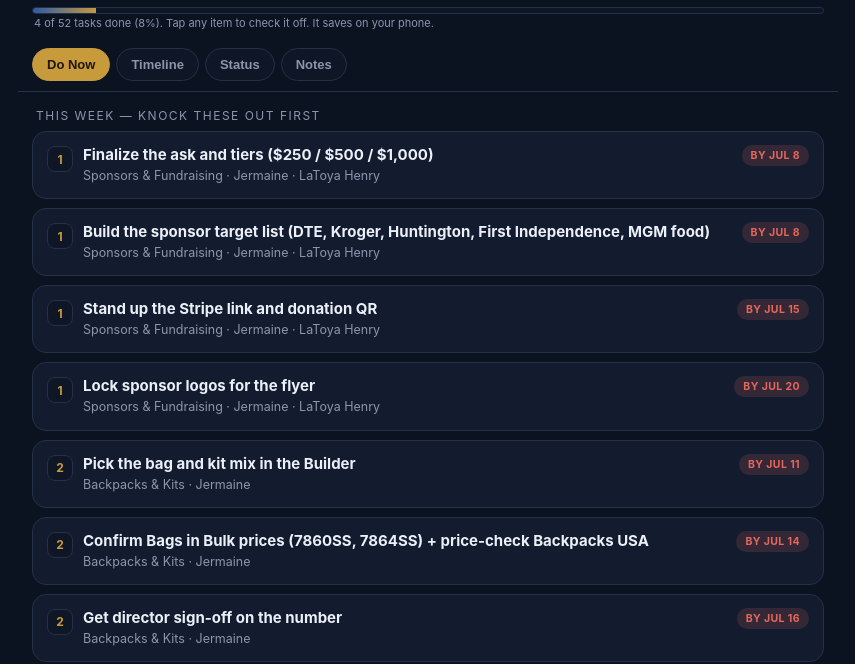
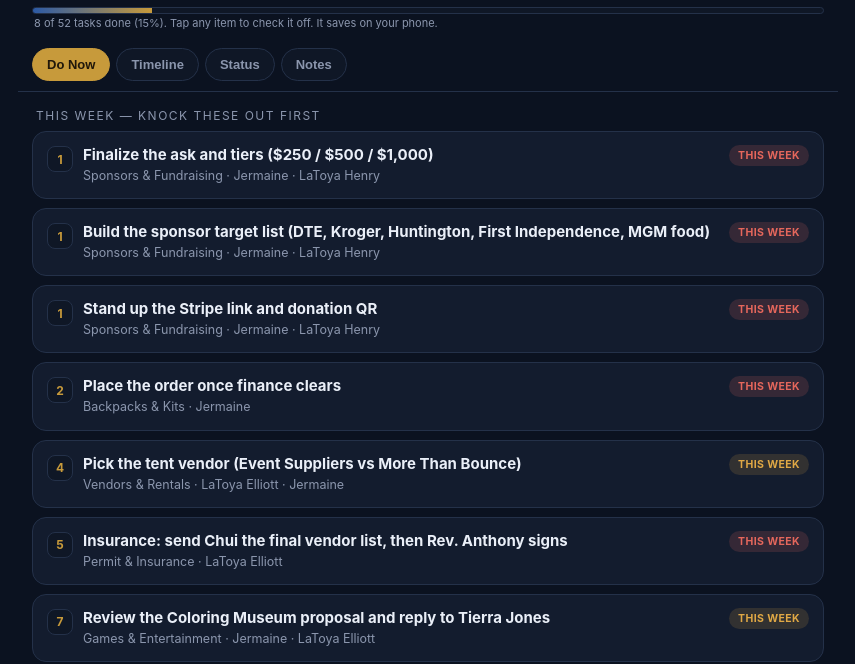
Before and after one commit to Pathworth/b2s-dashboard, a plain HTML site: page index.html in a window 1280 px wide. Shown: the part 136-800 px from the top of the page, without its empty margins (212-1067 px from the left). Drawn offline with Linux system fonts and the light colour scheme.

Commit message:
Update dashboard - Jul 22 status (permit approved, sanitation booked, backpack pick set)

```diff
--- a/index.html
+++ b/index.html
@@ -115,17 +115,17 @@ var esc=function(s){return String(s).replace(/&/g,'&amp;').replace(/</g,'&lt;').
 var WS=[
  {n:1,title:"Sponsors & Fundraising",owner:"Jermaine · LaToya Henry",chip:"hot",chipText:"Critical",due:"Aug 1",
   items:[
-   {t:"Finalize the ask and tiers ($250 / $500 / $1,000)",who:"by Jul 8"},
-   {t:"Build the sponsor target list (DTE, Kroger, Huntington, First Independence, MGM food)",who:"by Jul 8"},
-   {t:"Stand up the Stripe link and donation QR",who:"by Jul 15"},
+   {t:"Finalize the ask and tiers ($250 / $500 / $1,000)",who:"this week"},
+   {t:"Build the sponsor target list (DTE, Kroger, Huntington, First Independence, MGM food)",who:"this week"},
+   {t:"Stand up the Stripe link and donation QR",who:"this week"},
    {t:"Lock sponsor logos for the flyer",who:"by Jul 20"},
    {t:"Send the donation letter",who:"by Aug 1"}]},
- {n:2,title:"Backpacks & Kits",owner:"Jermaine",chip:"hot",chipText:"Order now",due:"Jul 18",
+ {n:2,title:"Backpacks & Kits",owner:"Jermaine",chip:"hot",chipText:"Place order",due:"This week",
   items:[
-   {t:"Pick the bag and kit mix in the Builder",who:"by Jul 11"},
-   {t:"Confirm Bags in Bulk prices (7860SS, 7864SS) + price-check Backpacks USA",who:"by Jul 14"},
-   {t:"Get director sign-off on the number",who:"by Jul 16"},
-   {t:"Place the order (before peak-season stock-outs)",who:"by Jul 18"}]},
+   {t:"Pick the mix (Trailmaker 7860SS elem, 7864SS high school)",who:"done",done:true},
+   {t:"Director cleared the order (Kamilia, pending finance check)",who:"done",done:true},
+   {t:"Place the order once finance clears",who:"this week"},
+   {t:"Confirm delivery lands by Aug 15",who:"after order"}]},
  {n:3,title:"Budget",owner:"Jermaine · Kathleen Coney",chip:"wait",chipText:"To build",due:"Aug 1",
   items:[
    {t:"Build the 2026 one-pager in the standard format",who:"by Jul 25"},
@@ -134,14 +134,14 @@ var WS=[
  {n:4,title:"Vendors & Rentals",owner:"LaToya Elliott · Jermaine",chip:"warn",chipText:"In progress",due:"Aug 1",
   items:[
    {t:"Stage secured and paid (Oakland County Parks)",who:"done",done:true},
-   {t:"Sit down on setup and items (Event Suppliers, Quote 68159129)",who:"by Jul 15"},
-   {t:"Confirm and pay tents, chairs, tables (about $2,321)",who:"by Aug 1"},
-   {t:"Book sanitation (Turner, about $450)",who:"by Aug 1"},
+   {t:"Pick the tent vendor (Event Suppliers vs More Than Bounce)",who:"this week"},
+   {t:"Confirm and pay tents, chairs, tables",who:"by Aug 1"},
+   {t:"Sanitation booked (Turner) — drop 8:30, pickup 3:30",who:"done",done:true},
    {t:"Bike racks, generator, U-Haul",who:"by Aug 8"}]},
  {n:5,title:"Permit & Insurance",owner:"LaToya Elliott",chip:"hot",chipText:"Action",due:"Aug 12",
   items:[
-   {t:"Insurance certificate adding City of Detroit as co-insurer (address in the 6/30 email)",who:"by Jul 15"},
-   {t:"Re-file the City of Detroit park permit (about $415)",who:"by Jul 25"},
+   {t:"City park permit approved (TMP2026-00260)",who:"done",done:true},
+   {t:"Insurance: send Chui the final vendor list, then Rev. Anthony signs",who:"this week"},
    {t:"Collect vendor insurance certificates",who:"by Aug 12"}]},
  {n:6,title:"Food",owner:"Star Edison",chip:"wait",chipText:"Not started",due:"Aug 12",
   items:[
@@ -151,7 +151,7 @@ var WS=[
    {t:"Assign a food-line lead and start the grill early",who:"by Aug 12"}]},
  {n:7,title:"Games & Entertainment",owner:"Jermaine · LaToya Elliott",chip:"warn",chipText:"Reply due",due:"Aug 12",
   items:[
-   {t:"Review the Coloring Museum proposal and reply to Tierra Jones",who:"by Jul 11"},
+   {t:"Review the Coloring Museum proposal and reply to Tierra Jones",who:"this week"},
    {t:"Re-book DJ, Smiley the Clown, game truck (Bryant George)",who:"by Aug 1"},
    {t:"Confirm the bounce house and assign a supervisor",who:"by Aug 8"},
    {t:"Plan the youth activity stations",who:"by Aug 12"}]},
@@ -238,7 +238,7 @@ function render(){
   var soon=[];
   WS.forEach(function(w){w.items.forEach(function(it,i){
     if(isDone(w.n,i,it.done))return;
-    var by=it.who; if(/Jul 8|Jul 11|Jul 14|Jul 15|Jul 16|Jul 18|Jul 20|Jul 22/.test(by)) soon.push({w:w,it:it,i:i});
+    var by=it.who; if(/this week/i.test(by)) soon.push({w:w,it:it,i:i});
   });});
   soon.forEach(function(s){ doHtml+='<div class="card"><div class="row"><div class="num">'+s.w.n+'</div>'+
     '<div class="t"><h3>'+esc(s.it.t)+'</h3><p>'+esc(s.w.title)+' · '+esc(s.w.owner)+'</p></div>'+
@@ -273,7 +273,7 @@ function render(){
    '<div class="sec">Open the deeper tools</div>'+
    '<a class="lk" href="https://github.com/Pathworth/naacp-back-to-school-2026/issues" target="_blank">GitHub issues board<span>The same 13 workstreams, with comments and history</span></a>'+
    '<a class="lk" href="https://github.com/Pathworth/naacp-back-to-school-2026/milestones" target="_blank">Milestones<span>Every due date on a calendar</span></a>'+
-   '<div class="foot">Kept by Emma · reviewed Jul 1, 2026 · checks save to this phone<br>Inbox checked · no new movement since last pass</div>';
+   '<div class="foot">Kept by Emma · reviewed Jul 22, 2026 · checks save to this phone<br>City permit approved · sanitation booked · backpack pick set</div>';
   var cd2=document.getElementById('cd2'); if(cd2){var d=daysTo();cd2.textContent=d;}
 }
 
```
